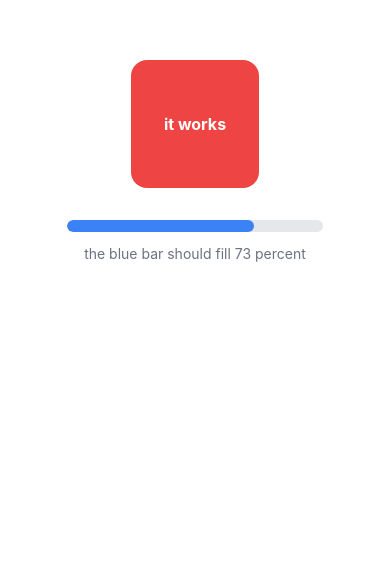
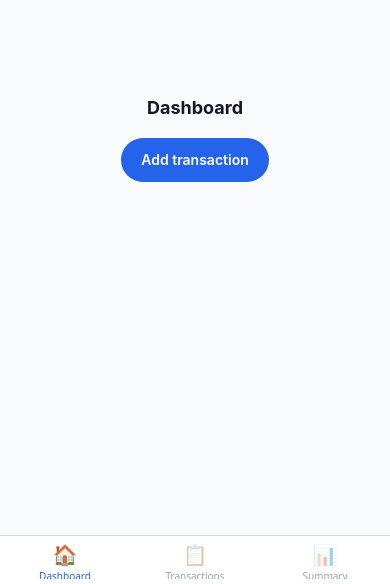
Before and after one commit to dineshkharah/kravix-expense-tracker, a React Native app: screen /Tabs in a window 390 px wide. Shown: the part 260-844 px from the top of the page. Built offline with nearby package versions, Linux system fonts and the light colour scheme.

Commit message:
feat(nav): add bottom tabs and stack navigation
- added three tabs for dashboard, transactions and summary
- added an add transaction screen that opens over the tabs
- added placeholder content on each screen for now

```diff
--- a/App.js
+++ b/App.js
@@ -1,27 +1,16 @@
 import "./global.css";
 
-import { Text, View } from "react-native";
+import { NavigationContainer } from "@react-navigation/native";
 import { SafeAreaProvider } from "react-native-safe-area-context";
 
-// Temporary check that NativeWind is wired up. The navigation shell replaces all of this in the next step.
+import RootNavigator from "./src/navigation/RootNavigator";
+
 export default function App() {
-  const percent = 73;
-
   return (
     <SafeAreaProvider>
-      <View className="flex-1 items-center justify-center bg-white">
-        <View className="h-32 w-32 items-center justify-center rounded-2xl bg-red-500">
-          <Text className="text-base font-bold text-white">it works</Text>
-        </View>
-
-        <View className="mt-8 h-3 w-64 overflow-hidden rounded-full bg-gray-200">
-          <View className={"h-full rounded-full bg-blue-500 w-pct-" + percent} />
-        </View>
-
-        <Text className="mt-3 text-sm text-gray-500">
-          the blue bar should fill {percent} percent
-        </Text>
-      </View>
+      <NavigationContainer>
+        <RootNavigator />
+      </NavigationContainer>
     </SafeAreaProvider>
   );
 }
--- a/package.json
+++ b/package.json
@@ -3,13 +3,17 @@
   "version": "1.0.0",
   "main": "index.js",
   "dependencies": {
+    "@react-navigation/bottom-tabs": "^7.18.18",
+    "@react-navigation/native": "^7.3.18",
+    "@react-navigation/native-stack": "^7.18.10",
     "expo": "~57.0.20",
     "expo-status-bar": "~57.0.1",
     "nativewind": "^4.2.6",
     "react": "19.2.3",
     "react-native": "0.86.3",
     "react-native-reanimated": "4.5.1",
-    "react-native-safe-area-context": "~5.7.0"
+    "react-native-safe-area-context": "~5.7.0",
+    "react-native-screens": "~4.26.0"
   },
   "scripts": {
     "start": "expo start",
--- /dev/null
+++ b/src/navigation/RootNavigator.js
@@ -0,0 +1,16 @@
+import { createNativeStackNavigator } from "@react-navigation/native-stack";
+
+import TabNavigator from "./TabNavigator";
+import AddTransactionScreen from "../screens/AddTransactionScreen";
+
+const Stack = createNativeStackNavigator();
+
+// The three tabs live inside the stack, so Add Transaction can be pushed on top of them rather than sitting in the tab bar.
+export default function RootNavigator() {
+  return (
+    <Stack.Navigator screenOptions={{ headerShown: false }}>
+      <Stack.Screen name="Tabs" component={TabNavigator} />
+      <Stack.Screen name="AddTransaction" component={AddTransactionScreen} />
+    </Stack.Navigator>
+  );
+}
--- /dev/null
+++ b/src/navigation/TabNavigator.js
@@ -0,0 +1,43 @@
+import { Text } from "react-native";
+import { createBottomTabNavigator } from "@react-navigation/bottom-tabs";
+
+import DashboardScreen from "../screens/DashboardScreen";
+import TransactionsScreen from "../screens/TransactionsScreen";
+import SummaryScreen from "../screens/SummaryScreen";
+
+const Tab = createBottomTabNavigator();
+
+// Tab icons are plain emoji in a Text, so the app needs no icon library and no image files.
+function makeTabIcon(icon) {
+  return function TabIcon({ focused }) {
+    return <Text className={focused ? "text-xl" : "text-xl opacity-40"}>{icon}</Text>;
+  };
+}
+
+export default function TabNavigator() {
+  return (
+    <Tab.Navigator
+      screenOptions={{
+        headerShown: false,
+        tabBarActiveTintColor: "#2563eb",
+        tabBarInactiveTintColor: "#9ca3af",
+      }}
+    >
+      <Tab.Screen
+        name="Dashboard"
+        component={DashboardScreen}
+        options={{ tabBarIcon: makeTabIcon("🏠") }}
+      />
+      <Tab.Screen
+        name="Transactions"
+        component={TransactionsScreen}
+        options={{ tabBarIcon: makeTabIcon("📋") }}
+      />
+      <Tab.Screen
+        name="Summary"
+        component={SummaryScreen}
+        options={{ tabBarIcon: makeTabIcon("📊") }}
+      />
+    </Tab.Navigator>
+  );
+}
--- /dev/null
+++ b/src/screens/AddTransactionScreen.js
@@ -0,0 +1,25 @@
+import { Pressable, Text, View } from "react-native";
+import { SafeAreaView } from "react-native-safe-area-context";
+import { useNavigation } from "@react-navigation/native";
+
+export default function AddTransactionScreen() {
+  const navigation = useNavigation();
+
+  return (
+    <SafeAreaView className="flex-1 bg-gray-50" edges={["top"]}>
+      <View className="flex-row items-center gap-3 px-4 py-3">
+        <Pressable
+          onPress={() => navigation.goBack()}
+          className="h-9 w-9 items-center justify-center rounded-full bg-white active:opacity-70"
+        >
+          <Text className="text-lg text-gray-700">←</Text>
+        </Pressable>
+        <Text className="text-lg font-bold text-gray-900">Add Transaction</Text>
+      </View>
+
+      <View className="flex-1 items-center justify-center">
+        <Text className="text-sm text-gray-500">form goes here</Text>
+      </View>
+    </SafeAreaView>
+  );
+}
--- /dev/null
+++ b/src/screens/DashboardScreen.js
@@ -0,0 +1,22 @@
+import { Pressable, Text, View } from "react-native";
+import { SafeAreaView } from "react-native-safe-area-context";
+import { useNavigation } from "@react-navigation/native";
+
+export default function DashboardScreen() {
+  const navigation = useNavigation();
+
+  return (
+    <SafeAreaView className="flex-1 bg-gray-50" edges={["top"]}>
+      <View className="flex-1 items-center justify-center gap-4">
+        <Text className="text-lg font-bold text-gray-900">Dashboard</Text>
+
+        <Pressable
+          onPress={() => navigation.navigate("AddTransaction")}
+          className="rounded-full bg-blue-600 px-5 py-3 active:opacity-70"
+        >
+          <Text className="text-sm font-semibold text-white">Add transaction</Text>
+        </Pressable>
+      </View>
+    </SafeAreaView>
+  );
+}
--- /dev/null
+++ b/src/screens/SummaryScreen.js
@@ -0,0 +1,12 @@
+import { Text, View } from "react-native";
+import { SafeAreaView } from "react-native-safe-area-context";
+
+export default function SummaryScreen() {
+  return (
+    <SafeAreaView className="flex-1 bg-gray-50" edges={["top"]}>
+      <View className="flex-1 items-center justify-center">
+        <Text className="text-lg font-bold text-gray-900">Category Summary</Text>
+      </View>
+    </SafeAreaView>
+  );
+}
--- /dev/null
+++ b/src/screens/TransactionsScreen.js
@@ -0,0 +1,12 @@
+import { Text, View } from "react-native";
+import { SafeAreaView } from "react-native-safe-area-context";
+
+export default function TransactionsScreen() {
+  return (
+    <SafeAreaView className="flex-1 bg-gray-50" edges={["top"]}>
+      <View className="flex-1 items-center justify-center">
+        <Text className="text-lg font-bold text-gray-900">All Transactions</Text>
+      </View>
+    </SafeAreaView>
+  );
+}
```
Also changed, not shown: 1 other file (tests, documents, lock files or other folders).
